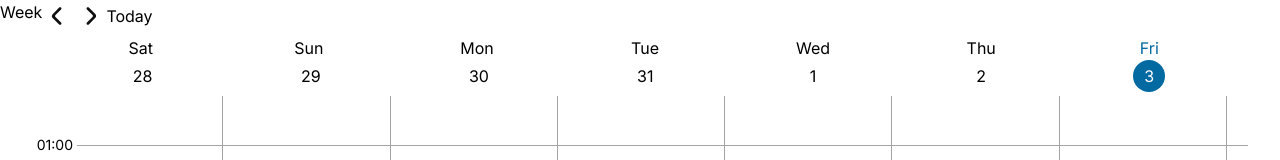
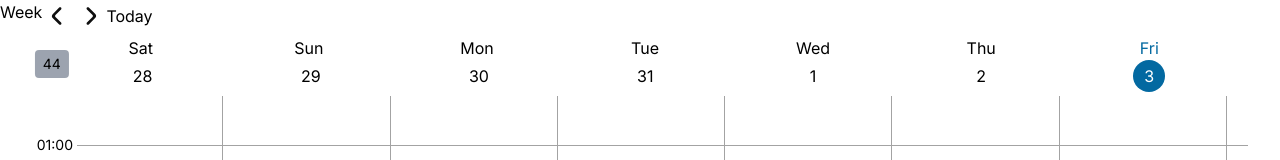
Before and after one commit to Pear-sudo/time, a Next.js app: page / in a window 1280 px wide. Shown: the top 160 px of the page. Built offline with nearby package versions, Linux system fonts and the light colour scheme.

Commit message:
add week number

```diff
--- a/src/app/mine.tsx
+++ b/src/app/mine.tsx
@@ -91,7 +91,12 @@ function Calendar(prop: {
     return (
         <div className={'mx-8 h-full overflow-y-hidden flex-col inline-flex'}>
             <div className={'flex-row inline-flex align-top w-full grow-0'}>
-                <div className={'text-sm invisible'}>00:00</div>
+                <div className={'text-sm invisible relative'}>
+                    00:00
+                    <div className={'absolute visible top-1/2 left-1/2 -translate-x-1/2 -translate-y-1/2'}>
+                        <WeekNumber date={prop.dates.at(0) as Date}/>
+                    </div>
+                </div>
                 <Pager dataSet={renderDates} scrollIndex={prop.dates.length} view={prop.dates.length}
                        mapData={mapDate2DayNumber}
                        hashData={getDayId} overScrollPixel={-8}/>
@@ -305,7 +310,7 @@ function WeekNumber(prop: {
     date: Date
 }): JSX.Element {
     return (
-        <div className={'text-black rounded bg-gray-400 py-1 px-2 -translate-x-3'}>
+        <div className={'text-black rounded bg-gray-400 py-1 px-2 select-none'}>
             {getWeek(prop.date)}
         </div>
     )
@@ -439,7 +444,7 @@ class Theme {
 function DayCount(): JSX.Element {
     return (
         <div>
-            <button>
+            <button className={`${Theme.button}`}>
                 Week
             </button>
         </div>
```
